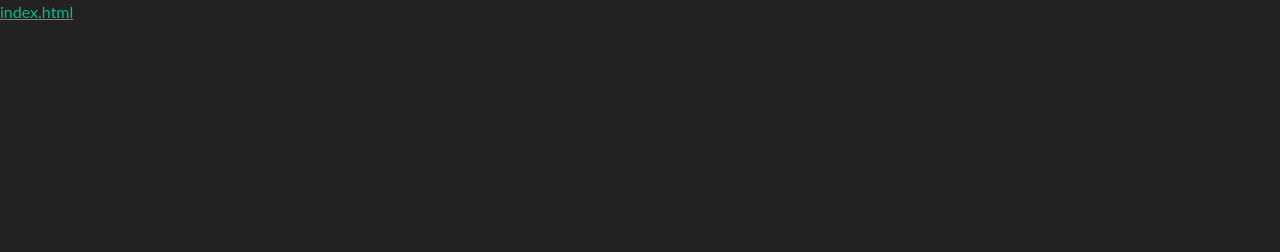
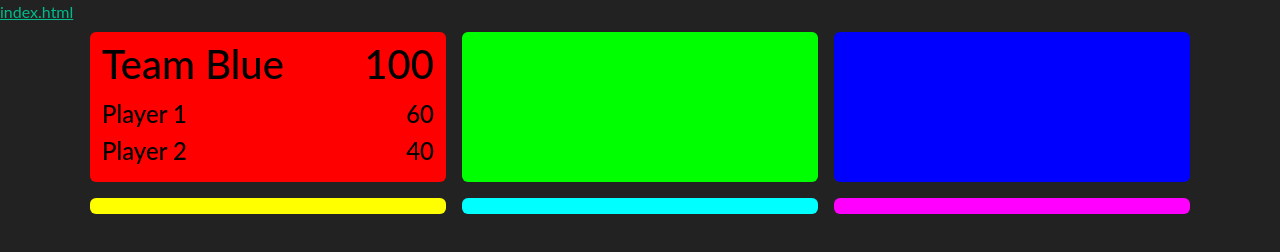
Before and after one commit to Loewe111/LoeweTag-Server, a website: page ui/leaderboard.html in a window 1280 px wide. Drawn offline with Linux system fonts and the light colour scheme.

Commit message:
test layout for leaderboard

```diff
--- /dev/null
+++ b/ui/leaderboard.css
@@ -0,0 +1,35 @@
+:root{
+  --teamRed: rgb(255,0,0);
+  --teamGreen: rgb(0,255,0);
+  --teamBlue: rgb(0,0,255);
+  --teamYellow: rgb(255,255,0);
+  --teamCyan: rgb(0, 255, 255);
+  --teamPurple: rgb(255,0,255);
+  --teamOrange: rgb(255,127,0);
+}
+
+.bg-team-red{
+  background-color: var(--teamRed);
+}
+.bg-team-green{
+  background-color: var(--teamGreen);
+}
+.bg-team-blue{
+  background-color: var(--teamBlue);
+}
+.bg-team-yellow{
+  background-color: var(--teamYellow);
+}
+.bg-team-cyan{
+  background-color: var(--teamCyan);
+}
+.bg-team-purple{
+  background-color: var(--teamPurple);
+}
+.bg-team-orange{
+  background-color: var(--teamOrange);
+}
+
+.hidden{
+  display: none;
+}
--- a/ui/leaderboard.html
+++ b/ui/leaderboard.html
@@ -3,9 +3,47 @@
     <meta charset="UTF-8">
     <meta http-equiv="Content-Security-Policy" content="default-src 'self'; script-src 'self'">
     <link rel="stylesheet" href="bootstrap.css">
+    <link rel="stylesheet" href="leaderboard.css">
     <title>LoeweTag</title>
   </head>
   <body>
     <a href="index.html">index.html</a>
+
+    <div class="container d-flex justify-content-around">
+      <div class="container bg-team-red text-black rounded m-2 p-2 " id="team-red">
+
+        <div class="d-flex justify-content-between mx-1 mb-1">
+          <h2>Team Blue</h2>
+          <h2>100</h2>
+        </div>
+        <div class="d-flex justify-content-between mx-1">
+          <h4>Player 1</h4>
+          <h4>60</h4>
+        </div>
+        <div class="d-flex justify-content-between mx-1">
+          <h4>Player 2</h4>
+          <h4>40</h4>
+        </div>
+
+      </div>
+      <div class="container bg-team-green text-black rounded m-2 p-2 " id="team-green">
+
+      </div>
+      <div class="container bg-team-blue text-black rounded m-2 p-2 " id="team-blue">
+
+      </div>
+    </div>
+
+    <div class="container d-flex justify-content-around">
+      <div class="container bg-team-yellow text-black rounded m-2 p-2" id="team-yellow">
+
+      </div>
+      <div class="container bg-team-cyan text-black rounded m-2 p-2 " id="team-cyan">
+
+      </div>
+      <div class="container bg-team-purple text-black rounded m-2 p-2 " id="team-purple">
+
+      </div>
+    </div>
   </body>
 </html>
```
Also changed, not shown: ui/leaderboard.js (added, +10 -0 lines).
